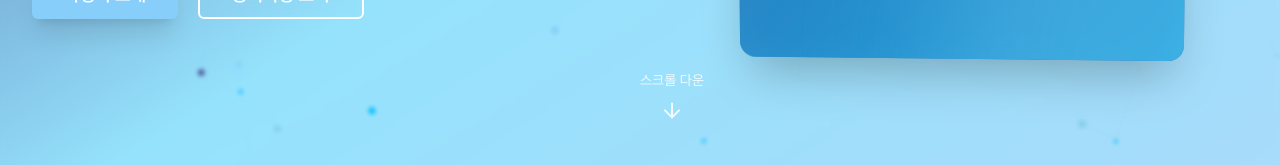
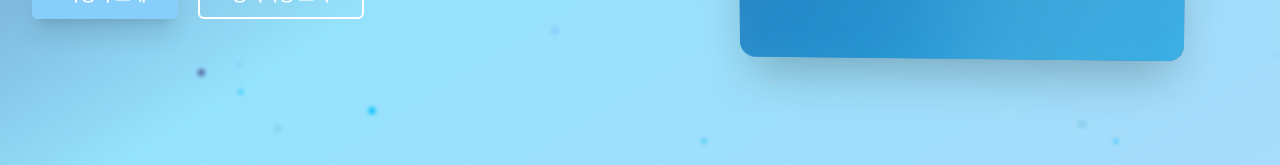
Before and after one commit to zune2222/PNU-IBE, a Next.js app: page / in a window 1280 px wide. Shown: the part 635-800 px from the top of the page. Built offline with nearby package versions, Linux system fonts and the light colour scheme.

Commit message:
히어로 컴포넌트에서 하단 스크롤 안내 애니메이션 제거

```diff
--- a/src/widgets/Hero/index.tsx
+++ b/src/widgets/Hero/index.tsx
@@ -228,43 +228,6 @@ export function Hero() {
         </div>
 
         {/* 하단 스크롤 안내 */}
-        <motion.div
-          className="absolute bottom-8 left-1/2 transform -translate-x-1/2 text-white"
-          initial={{ opacity: 0, y: -20 }}
-          animate={{ opacity: 1, y: 0 }}
-          transition={{
-            duration: 1,
-            delay: 1.5,
-            repeat: Infinity,
-            repeatType: "reverse",
-          }}
-        >
-          <div className="flex flex-col items-center">
-            <span className="text-sm mb-2">스크롤 다운</span>
-            <svg
-              width="24"
-              height="24"
-              viewBox="0 0 24 24"
-              fill="none"
-              xmlns="http://www.w3.org/2000/svg"
-            >
-              <path
-                d="M12 5L12 19"
-                stroke="white"
-                strokeWidth="2"
-                strokeLinecap="round"
-                strokeLinejoin="round"
-              />
-              <path
-                d="M19 12L12 19L5 12"
-                stroke="white"
-                strokeWidth="2"
-                strokeLinecap="round"
-                strokeLinejoin="round"
-              />
-            </svg>
-          </div>
-        </motion.div>
       </div>
 
       {/* 커스텀 스타일 */}
```
